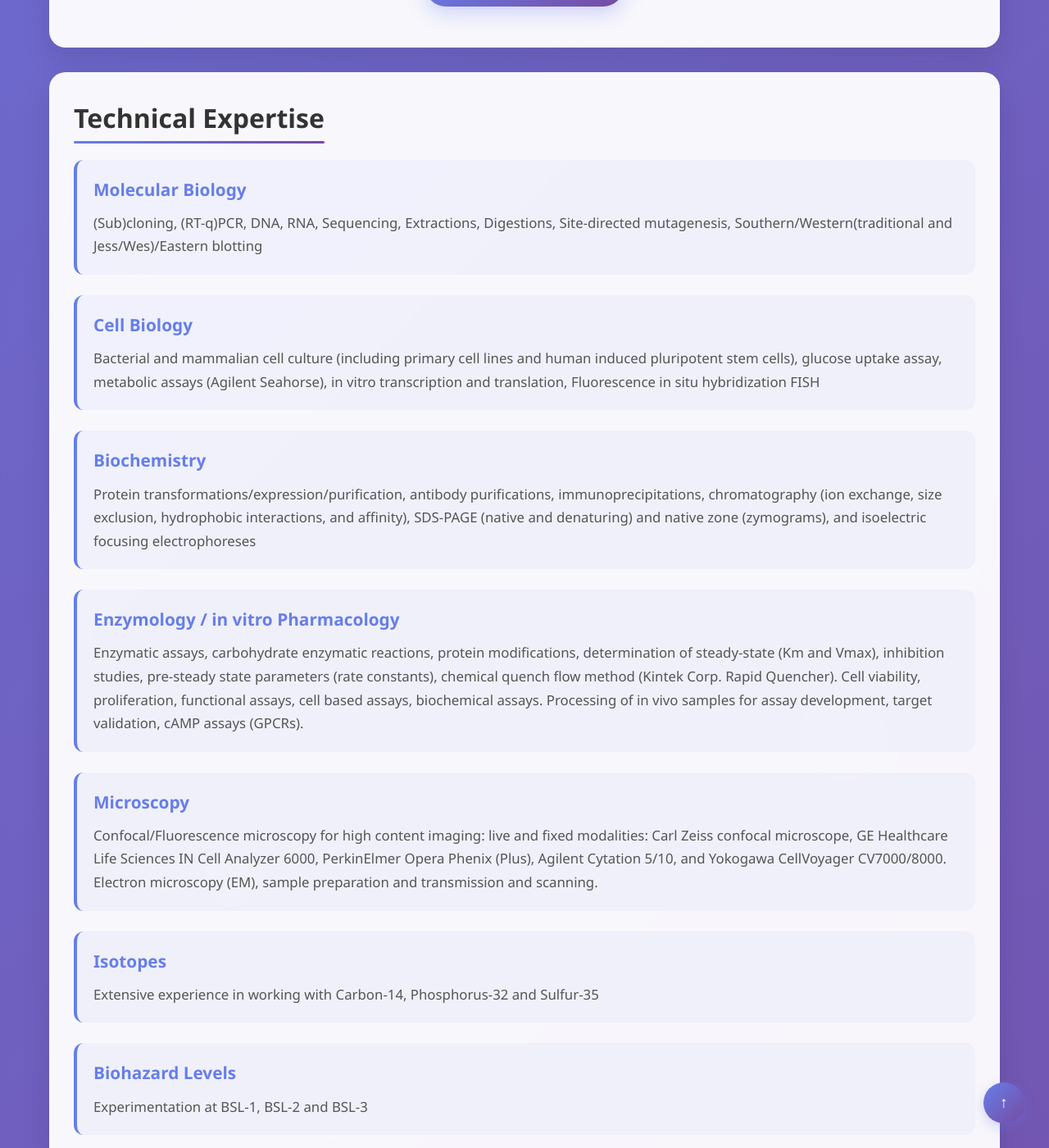
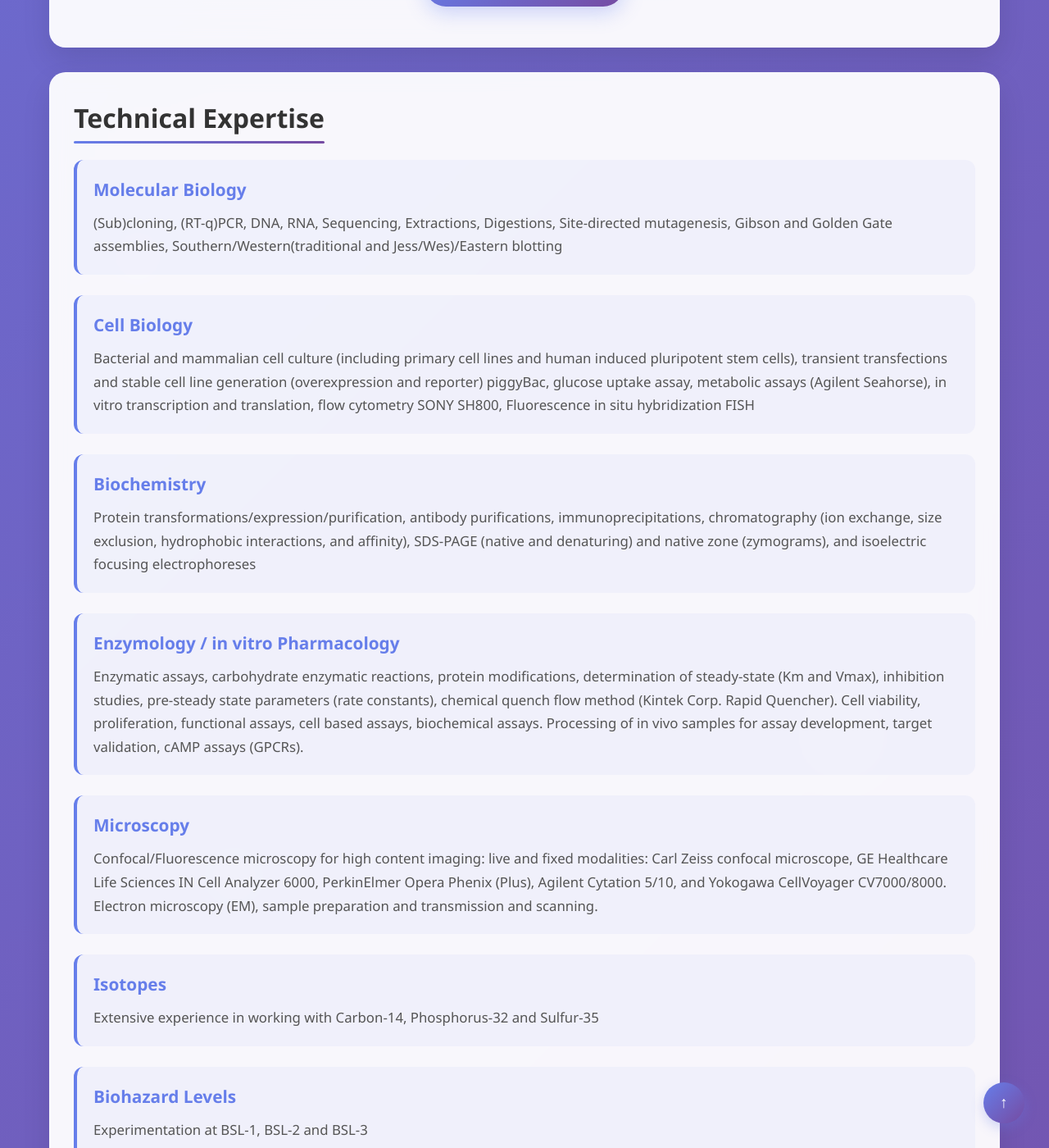
Before and after one commit to leodavinci1452/leodavinci1452.github.io, a Jekyll site: the page index.html, which Jekyll copies as it is, in a window 1280 px wide and 1400 px high, scrolled down 3145 px. Shown: the whole window at 82% size. Built offline with Jekyll 4.4.1, drawn with Linux system fonts in a browser that asks for light colours; some of the changed text lies outside the part shown.

Commit message:
Update index.html

```diff
--- a/index.html
+++ b/index.html
@@ -527,14 +527,14 @@
             <div class="expertise-area">
                 <h3>Molecular Biology</h3>
                 <div class="description">
-                    (Sub)cloning, (RT-q)PCR, DNA, RNA, Sequencing, Extractions, Digestions, Site-directed mutagenesis, Southern/Western(traditional and Jess/Wes)/Eastern blotting
+                    (Sub)cloning, (RT-q)PCR, DNA, RNA, Sequencing, Extractions, Digestions, Site-directed mutagenesis, Gibson and Golden Gate assemblies, Southern/Western(traditional and Jess/Wes)/Eastern blotting
                 </div>
             </div>
 
             <div class="expertise-area">
                 <h3>Cell Biology</h3>
                 <div class="description">
-                    Bacterial and mammalian cell culture (including primary cell lines and human induced pluripotent stem cells), glucose uptake assay, metabolic assays (Agilent Seahorse), in vitro transcription and translation, Fluorescence in situ hybridization FISH
+                    Bacterial and mammalian cell culture (including primary cell lines and human induced pluripotent stem cells), transient transfections and stable cell line generation (overexpression and reporter) piggyBac, glucose uptake assay, metabolic assays (Agilent Seahorse), in vitro transcription and translation, flow cytometry SONY SH800, Fluorescence in situ hybridization FISH
                 </div>
             </div>
 
@@ -576,7 +576,7 @@
             <div class="expertise-area">
                 <h3>Computer Skills</h3>
                 <div class="description">
-                    MS Office, Spotfire/Tableau, Electronic notebooks (IDBS SmartBook/e-Workbook, Revvity Signals), Molecular modeling (PyMOL, "O", PDB Swiss Viewer), Kinetic modeling ProFit and GraphPad Prism, Molecular Biology software: VectorNTI/DNASTAR/Lasergene, Sequencher, CodonCode Aligner, SnapGene
+                    MS Office, Spotfire/Tableau, Electronic notebooks (IDBS SmartBook/e-Workbook, Revvity Signals, Benchling, Scilligence (ELN, RegMol, Inventory), Molecular modeling (PyMOL, "O", PDB Swiss Viewer), Kinetic modeling ProFit and GraphPad Prism, Molecular Biology software: VectorNTI/DNASTAR/Lasergene, Sequencher, CodonCode Aligner, SnapGene
                 </div>
             </div>
 
```
